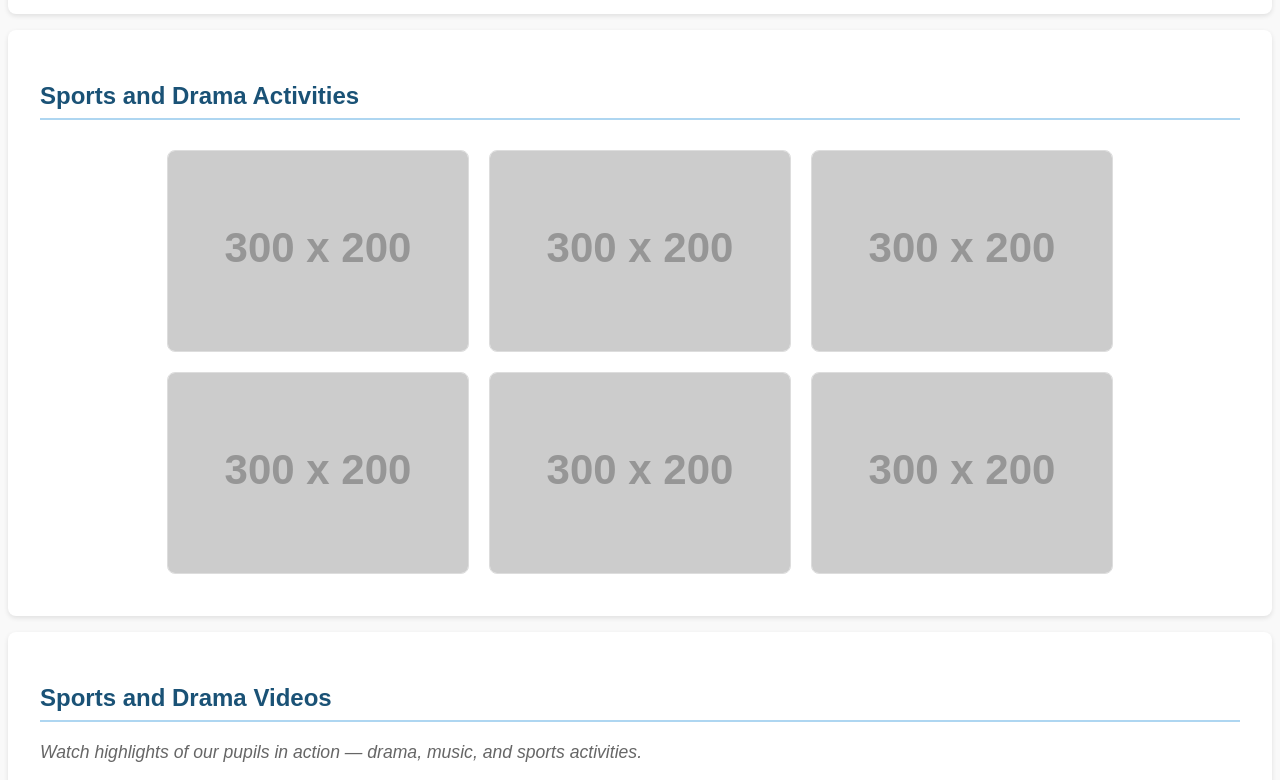
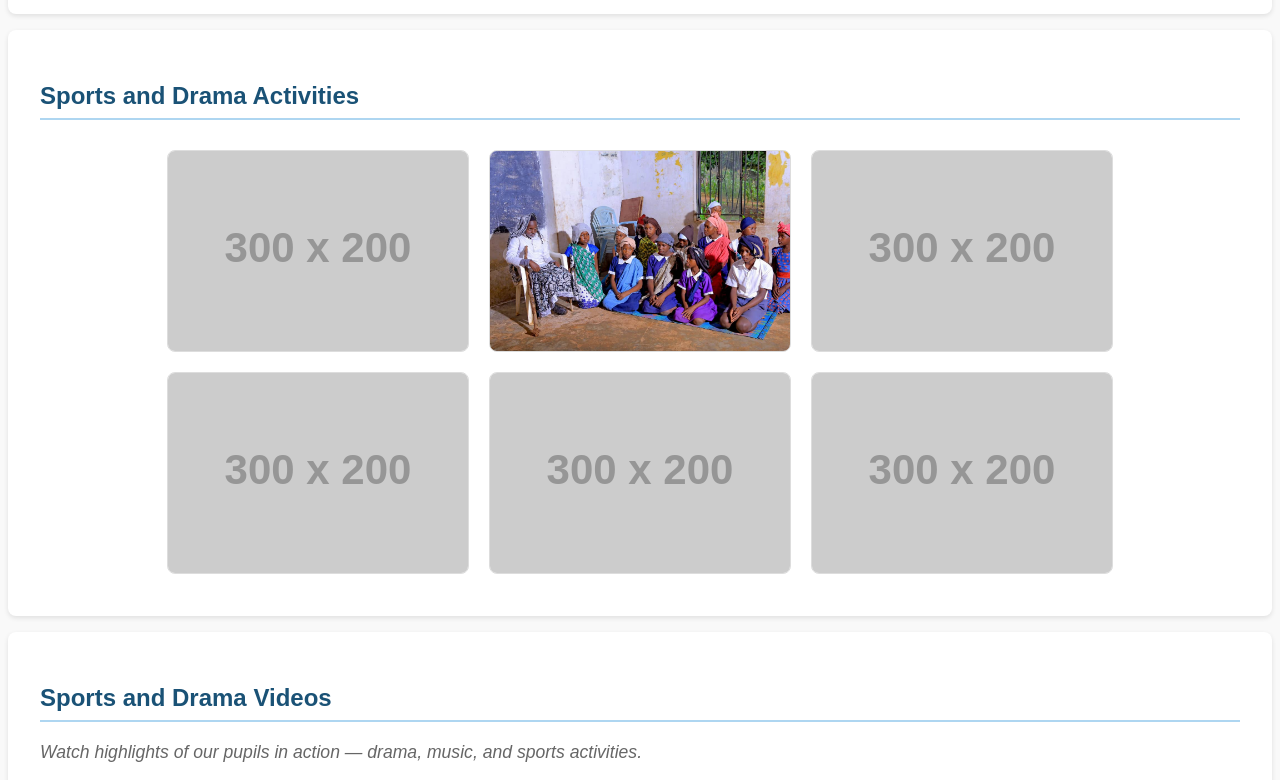
Before and after one commit to mulago-tech/mulago-bright-standard-primary, a plain HTML site: page index.html in a window 1280 px wide. Shown: the part 1055-1835 px from the top of the page. Drawn offline with Linux system fonts and the light colour scheme; grey boxes are pictures that could not be loaded; placeholder pictures from the web are drawn by us.

Commit message:
Update index.html

```diff
--- a/index.html
+++ b/index.html
@@ -196,7 +196,7 @@
             <h2>Sports and Drama Activities</h2>
             <div class="gallery">
                 <img src="https://via.placeholder.com/300x200?text=Football+Match" alt="Football Match">
-                <img src="https://via.placeholder.com/300x200?text=Drama+Performance" alt="Drama Performance">
+                <img src="images/Drama class 2024.jpg" alt="Drama Performance">
                 <img src="https://via.placeholder.com/300x200?text=Athletics+Day" alt="Athletics Day">
                 <img src="https://via.placeholder.com/300x200?text=Fun+Day" alt="Fun Day">
                 <img src="https://via.placeholder.com/300x200?text=Music+Festival" alt="Music Festival">
```
